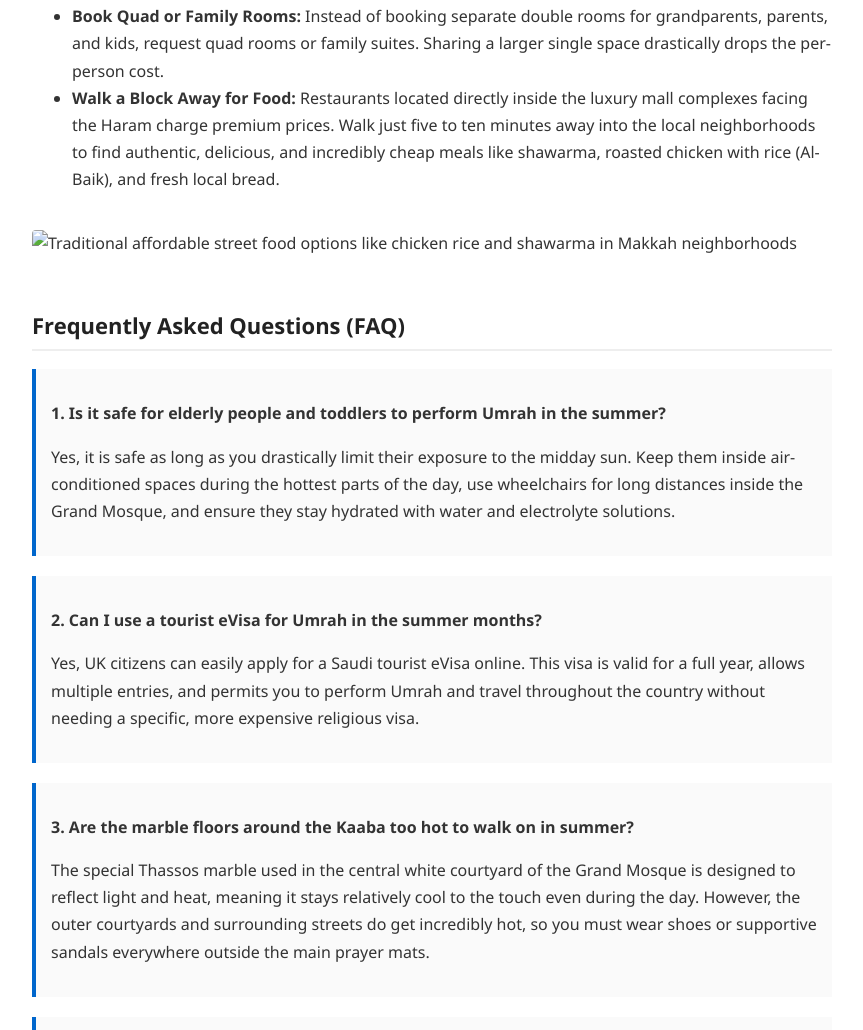
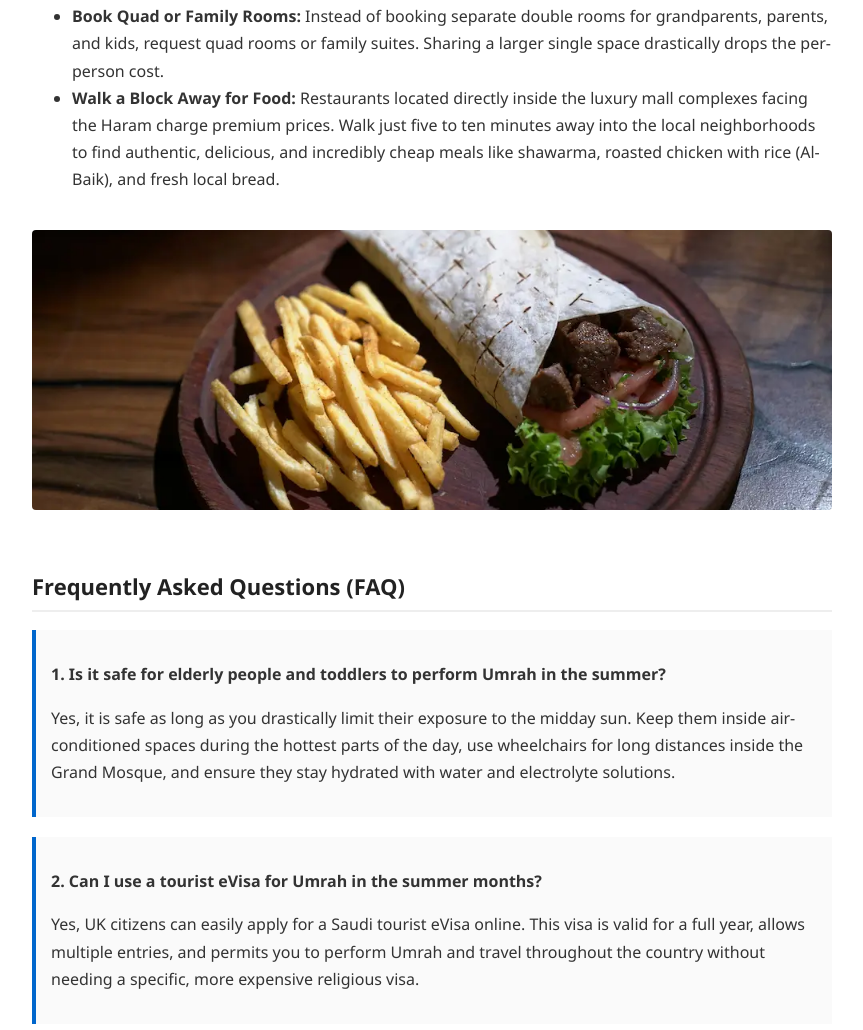
Before and after one commit to zoyahameed4314/Umrah-travel-guide, a plain HTML site: page index.html in a window 1280 px wide. Shown: the part 1868-2898 px from the top of the page, without its empty margins (208-1071 px from the left). Drawn offline with Linux system fonts and the light colour scheme.

Commit message:
Update index.html

```diff
--- a/index.html
+++ b/index.html
@@ -50,7 +50,7 @@
         <li><strong>Book Quad or Family Rooms:</strong> Instead of booking separate double rooms for grandparents, parents, and kids, request quad rooms or family suites. Sharing a larger single space drastically drops the per-person cost.</li>
         <li><strong>Walk a Block Away for Food:</strong> Restaurants located directly inside the luxury mall complexes facing the Haram charge premium prices. Walk just five to ten minutes away into the local neighborhoods to find authentic, delicious, and incredibly cheap meals like shawarma, roasted chicken with rice (Al-Baik), and fresh local bread.</li>
     </ul>
-   <img src="images/cheap-food-makkah.webp" alt="Traditional affordable street food options like chicken rice and shawarma in Makkah neighborhoods" style="width: 100%; max-height: 280px; object-fit: cover; border-radius: 4px; margin: 20px 0;">
+   <img src="cheap-food-makkah.webp" alt="Traditional affordable street food options like chicken rice and shawarma in Makkah neighborhoods" style="width: 100%; max-height: 280px; object-fit: cover; border-radius: 4px; margin: 20px 0;">
     <h2>Frequently Asked Questions (FAQ)</h2>
 
     <div class="faq-item">
```
